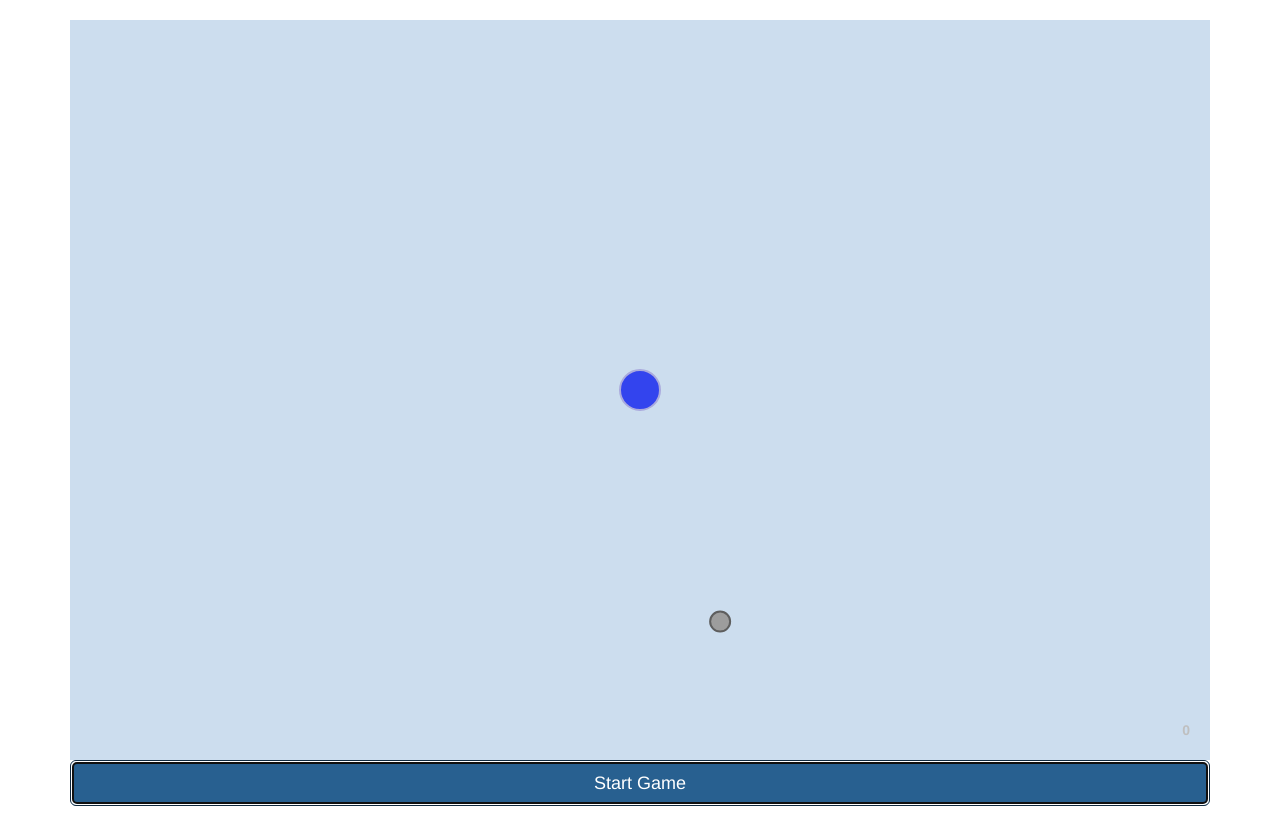
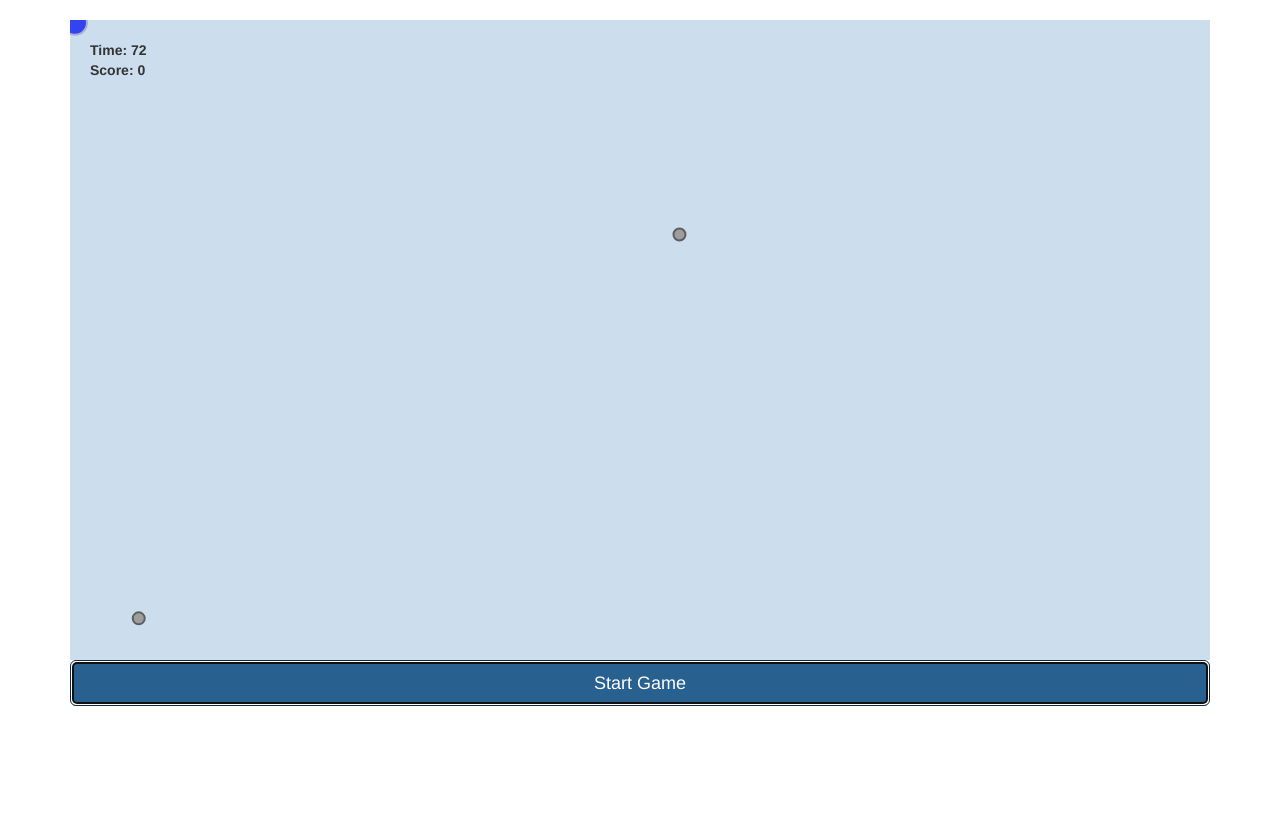
Before and after one commit to Samrasam/evolootion, a plain HTML site: page index.html in a window 1280 px wide. Both pictures are taken after a click on the button "Start Game". After the commit the page ends 800 px from the top, so only its background shows below. Drawn offline with Linux system fonts and the light colour scheme.

Commit message:
game is working, but has heavy performance issues.

```diff
--- a/css/styles.css
+++ b/css/styles.css
@@ -14,23 +14,14 @@ body{
 }
 
 #stage{
-	height: 740px;
+	height: 640px;
 	background-color: #ccddee;
 	position: relative;
 }
 
-#score{
-	position: absolute;
-	font-weight: bold;
-	bottom: 20px;
-	right: 20px;
-	color: rgb(191, 191, 191);
-}
-
-#timer{
+.hud{
 	position: absolute;
 	font-weight: bold;
 	top: 20px;
-	right: 20px;
-	color: rgb(191, 191, 191);
+	left: 20px;
 }
--- a/index.html
+++ b/index.html
@@ -18,17 +18,19 @@
         <script src="js/database_adapter.js" type="text/javascript"></script>
 		<script src="js/game.js" type="text/javascript"></script>
 		<script src="js/models/snake.js" type="text/javascript"></script>
-		<script src="js/models/enemy.js" type="text/javascript"></script>
+		<script src="js/models/food.js" type="text/javascript"></script>
 		<script src="js/app.js" type="text/javascript"></script>
 
 	</head>
 	<body>
 		<div class="container">
 			<div id="stage">
-				<div id="timer"></div>
-				<div id="score">0</div>
+				<div class="hud">
+					<div>Time: <span id="timer"></span></div>
+					<div>Score: <span id="score">0</span></div>
+				</div>
 			</div>
-			<button class="btn btn-lg btn-primary btn-block" id="start">Start Game</button>
+			<button class="btn btn-lg btn-primary btn-block" value="stopped" id="start">Start Game</button>
 		</div>
 	</body>
 </html>
--- a/js/app.js
+++ b/js/app.js
@@ -1,18 +1,18 @@
 /**
  * @authors Robert Donderer, Ruben La Biunda
  */
-var FPS = 15;
+var FPS = 60;
 var stage;
 
 $(document).ready(function() {
 	stage = Raphael("stage");
-    //stage = $('stage');
-    //bonsai.run(stage, {url: 'game.js', width: 980, height: 740});
-	var data				= new Data();
-	//var database_adapter	= new DatabaseAdapter(data);
-	var evolootion	 		= new Game(data);
 
 	$('#start').click(function() {
-        evolootion.start_game()
-    });
+		var data = new Data();
+		//var database_adapter = new DatabaseAdapter(data);
+		var game = new Game(data);
+		game.start_game().bind(game);
+	})
+
+
 });
--- a/js/game.js
+++ b/js/game.js
@@ -3,114 +3,121 @@
  */
 
 Game = (function() {
+    var mouseX = $('#stage').width() / 2,
+        mouseY = $('#stage').height() / 2,
+        padding = 14;
 
 	function Game(data){
 		this.score = data.score;
         this.timer = data.start_time;
         this.spawn_rate = data.spawn_rate;
-        this.enemies = [];
+
+        this.food = [];
+        this.snake = new Snake(12, 0);
 	}
 
 	Game.prototype.start_game = function() {
         console.log('start game');
-        this.snake = new Snake(20, 0);
         this.start_spawn();
         this.mouse_move();
-		//interval = window.setInterval(this.redraw, 1000/FPS);
-		window.setInterval(this.count_down, 100);
+		this.redraw_interval = window.setInterval(this.redraw.bind(this), 1000/FPS);
+		this.count_down_interval = window.setInterval(this.count_down.bind(this), 100);
 	};
 
-    Game.prototype.game_over = function(){
-        console.log("Dein Punktestand: " + this.score);
-        // the stage has to be cleared
-        this.enemies = [];
-    };
-
     Game.prototype.count_down = function(){
-		if (timer == 0) {
-			clearInterval(time_check);
-			game_over();
+		if (this.timer == 0) {
+			this.game_over();
 		}
 		else{
 			this.timer -= 100;
 		}
+        $('#timer').text(this.timer/100);
 	};
 
-    Game.prototype.redraw = function(mouse_x, mouse_y){
-		this.snake.move_to(mouse_x, mouse_y);
+    Game.prototype.redraw = function() {
+        this.snake.moveTo(mouseX, mouseY);
 	};
+
+    Game.prototype.game_over = function(){
+        console.log("game over");
+        // clear all intervals
+        clearInterval(this.count_down_interval);
+        clearInterval(this.spawn_food_interval);
+        clearInterval(this.check_collision_interval);
+        clearInterval(this.remove_food_interval);
+        clearInterval(this.redraw_interval);
+
+        // remove mousemove
+        this.remove_mouse_move();
+
+        // clear the stage
+        this.food = [];
+
+        stage.clear();
+    };
 
 	/////////////////////////////////////////////////////////////////////////////
 	// event handlers
-	/////////////////////////////////////////////////////////////////////////////
     Game.prototype.mouse_move = function(){
-		$('#stage').mousemove(this.mouse_move_handler);
+		$('#stage').mousemove(this.mouse_move_handler.bind(this));
 	};
 
     Game.prototype.mouse_move_handler = function(event){
-        var offset = $(this).offset();
-        var mouse_x = event.pageX - offset.left;
-        var mouse_y = event.pageY - offset.top;
+        var canvas     = $(stage.canvas);
+        var offset      = canvas.offset();
+        mouseX = event.pageX - offset.left;
+        mouseY = event.pageY - offset.top;
+
+        //this.snake.moveTo(mouseX, mouseY);
     };
 
     // removeMouseMove has to delete mouseMove-Events. apparently not in use.
     Game.prototype.remove_mouse_move = function(){
-		console.log("remove_mouse_move");
-		$('#stage').removeEvent('mousemove', this.mouse_move_handler);
+		$('#stage').unbind('mousemove', this.mouse_move_handler);
 	};
 
-    Game.prototype.move_to = function(to_x, to_y, object){
-        this.dx = to_x;
-        this.dy = to_y;
-        var anim = Raphael.animation({'cx' : this.dx, 'cy' : this.dy}, 250);
-        object.animate(anim);
+    Game.prototype.start_spawn = function() {
+        this.spawn_food_interval = window.setInterval(this.spawn_food.bind(this), this.spawn_rate);
+        this.check_collision_interval = window.setInterval(this.check_collision.bind(this), 50);
+        this.remove_food_interval = window.setInterval(this.remove_food.bind(this), 50);
     };
 
-    Game.prototype.start_spawn = function() {
-        window.setInterval(this.spawn_enemy(this.enemies), this.spawn_rate);
-        window.setInterval(this.checkSnakeCollision(this.enemies), 100);
-        window.setInterval(this.remove_enemies(this.enemies), 100);
+    Game.prototype.spawn_food = function() {
+        var pos_x = Math.max(padding, Math.random() * $('#stage').width() - padding);
+        var pos_y = Math.max(padding, Math.random() * $('#stage').height() - padding);
+        var radius = Math.floor((Math.random() * 10) + 3);
+
+        var food = new Food(pos_x, pos_y, radius);
+        this.food.push(food);
     };
 
-    Game.prototype.spawn_enemy = function(enemies) {
-        var pos_x = Math.random() * $('#stage').width();
-        var pos_y = Math.random() * $('#stage').height();
-
-        var enemy = new Enemy(pos_x, pos_y, 10);
-        enemies.push(enemy);
-        return enemies;
-    };
-
-    Game.prototype.checkSnakeCollision = function(enemies){
-        for(var i = 0; i < enemies.length; i++){
-            var current_enemy = enemies[i];
-            console.log(this.snake);
-            var delta_x = this.snake.pos_x - current_enemy.x;
-            var delta_y = this.snake.pos_y - current_enemy.y;
+    Game.prototype.check_collision = function() {
+        for(var i = 0; i < this.food.length; i++){
+            var current_food = this.food[i];
+            var delta_x = this.snake.body.items[0].attr('cx') - current_food.body.attr('cx');
+            var delta_y = this.snake.body.items[0].attr('cy') - current_food.body.attr('cy');
             var delta = Math.sqrt(((delta_x * delta_x) + (delta_y * delta_y)));
-            console.log(delta_x, delta_y);
-            if(delta < this.snake.radius + current_enemy.radius){
-                current_enemy.to_delete = true;
-                this.timer += 700;
+            if(delta < this.snake.radius + current_food.radius){
+                current_food.to_delete = true;
+                this.timer += 1000;
                 this.score += 1;
 
-                // hiermit wird der Score ausgegeben bzw. auf dem GUI angezeigt werden.
-                $('#score').innerHTML = this.score;
+                // show score
+                $('#score').text(this.score);
                 this.snake.add_bodypart();
             }
 
         }
     };
 
-    // clear enemy array
-    Game.prototype.remove_enemies = function(enemies){
-        for (var i = 0; i < enemies.length; i++){
-            if (enemies[i].to_delete){
-                enemies[i].remove();
-                enemies.splice(i,1);
+    // clear food array
+    Game.prototype.remove_food = function(){
+        for (var i = 0; i < this.food.length; i++){
+            if (this.food[i].to_delete){
+                this.food[i].body.remove();
+                this.food.splice(i,1);
             }
         }
-        return enemies;
     };
 
     return Game;
--- a/js/models/Food.js
+++ /dev/null
@@ -1,6 +0,0 @@
-Food = (function() {
-    function Food() {
-    }
-
-    return Food;
-});
--- a/js/models/enemy.js
+++ b/js/models/enemy.js
@@ -1,20 +1,26 @@
-Enemy = (function() {
-    function Enemy (pos_x, pos_y, radius) {
-        this.x = pos_x;
-        this.y = pos_y;
+var Enemy = (function() {
+    function Enemy(radius) {
         this.radius = radius;
-        this.to_delete = false;
+        this.padding = 14;
         this.body = this.draw_body();
     }
 
     Enemy.prototype.draw_body = function() {
         var body = stage.circle(this.x, this.y, this.radius).attr({
-            fill : '#9d9d9d',
-            stroke : '#5e5e5e',
+            fill : '#FF8000',
+            stroke : '#99000',
             'stroke-width' : 2
         });
         return body;
     };
 
+    Enemy.prototype.moveRandom = function() {
+        var posX = Math.max(this.padding, Math.random() * $('#stage').width() - this.padding);
+        var posY = Math.max(this.padding, Math.random() * $('#stage').height() - this.padding);
+        var pos = {x: posX, y: posY, cx: posX, cy: posY};
+
+        body.items[0].stop().animate(pos, 'backOut');
+    };
+
     return Enemy;
-})();
+});
--- /dev/null
+++ b/js/models/food.js
@@ -0,0 +1,20 @@
+var Food = (function() {
+    function Food (pos_x, pos_y, radius) {
+        this.x = pos_x;
+        this.y = pos_y;
+        this.radius = radius;
+        this.to_delete = false;
+        this.body = this.draw_body();
+    }
+
+    Food.prototype.draw_body = function() {
+        var body = stage.circle(this.x, this.y, this.radius).attr({
+            fill : '#9d9d9d',
+            stroke : '#5e5e5e',
+            'stroke-width' : 2
+        });
+        return body;
+    };
+
+    return Food;
+})();
--- a/js/models/snake.js
+++ b/js/models/snake.js
@@ -2,20 +2,20 @@
  * @authors Robert Donderer, Ruben La Biunda
  */
 
-Snake = (function() {
+// Singleton Pattern
+var Snake = (function() {
 	function Snake(radius, number_of_bodies){
-        this.pos_x = ($('#stage').width() / 2);
-        this.pos_y = ($('#stage').height() / 2);
+        this.posX = ($('#stage').width() / 2);
+        this.posY = ($('#stage').height() / 2);
 		this.radius	= radius;
 		this.bodyParts = number_of_bodies;
 		this.body = this.assemble_body();
-		//this.head_pos_x = this.snakeHead.attr('cx');
-		//this.head_pos_y	= this.snakeHead.attr('cy');
-
+		//this.head_posX = this.snakeHead.attr('cx');
+		//this.head_posY	= this.snakeHead.attr('cy');
 }
 
     Snake.prototype.assemble_body = function() {
-        var complete_body = [];
+        var complete_body = stage.set();
         complete_body.push(this.draw_head_part());
         for (var i = 0; i < this.bodyParts; i++) {
             complete_body.push(this.draw_body_part())
@@ -24,92 +24,78 @@ Snake = (function() {
     };
 
 	Snake.prototype.draw_head_part = function(){
-		stage.circle(this.pos_x, this.pos_y, this.radius).attr({
+		var head = stage.circle(
+            this.posX,
+            this.posY,
+            this.radius
+        ).attr({
 			fill : '#34e',
 			stroke : '#aad',
 			'stroke-width' : 2
 		});
+        return head;
 	};
 
     Snake.prototype.draw_body_part = function(){
-			stage.circle(this.pos_x, this.pos_y, this.radius - 5).attr({
+        var body = stage.circle(
+            this.body.items[this.body.items.length-1].attr('cx'),
+            this.body.items[this.body.items.length-1].attr('cx'),
+            this.radius - 5
+        ).attr({
 				fill : '#34e',
 				stroke : '#aad',
 				'stroke-width' : 2
 			});
-	};
-
-    Snake.prototype.move_to = function(toX, toY){
-		this.dx = toX - this.x_pos;
-		this.dy = toY - this.y_pos;
-		v_logicGame.moveTo(this.dx, this.dy, this.snakeHead);
-
-		for (var i=0; i < this.body.length; i++){
-			if(i == 0){
-				this.body_move_to(this.snakeHead.attr('cx'),this.snakeHead.attr('cy'), i);
-			}
-			else{
-				this.body_move_to(this.body[i-1].attr('cx'),this.body[i-1].attr('cy'), i);
-			}
-		}
-	};
-
-    Snake.prototype.body_move_to = function(toX, toY){
-		this.dx = toX - this.x_pos;
-		this.dy = toY - this.y_pos;
-
-		// v_logicGame.follow(this.dx, this.dy, this.body);
-
+        return body;
 	};
 
     Snake.prototype.add_bodypart = function(){
-        this.body.push();
+        this.body.items.push(this.draw_body_part());
         return this.body
 	};
 
-    Snake.prototype.snake_movement = function() {
-        dragSegment(0, mouseX, mouseY);
-        var i;
-        for(i = 0; i < x.length-1; i++) {
-            dragSegment(i+1, x[i], y[i]);
+    Snake.prototype.moveTo = function(mouseX, mouseY) {
+
+        // unit vector calculation
+        var headX = this.body.items[0].attr('cx');
+        var headY = this.body.items[0].attr('cy');
+        var x = mouseX - headX;
+        var y = mouseY - headY;
+        var speed = this.radius;
+        var magnitude = Math.sqrt(x * x + y * y);
+        var newX = x / magnitude * speed;
+        var newY = y / magnitude * speed;
+
+        if (Math.abs(x) < 3 || Math.abs(y) < 3) {
+            // do nothing
         }
-    };
+        else {
+            for (var i = 0, j = this.body.items.length; i < j; i++) {
+                // head move to mouse WITH FIXED SPEED!!!
+                if (i == 0) {
+                    var posHead = {
+                        x: headX + newX,
+                        y: headY + newY,
+                        cx: headX + newX,
+                        cy: headY + newY
+                    };
 
-    Snake.prototype.dragSegment = function(i, xin, yin) {
-        dx = xin - x[i];
-        dy = yin - y[i];
-        angle = atan2(dy, dx);
-        x[i] = xin - cos(angle) * segLength;
-        y[i] = yin - sin(angle) * segLength;
-        //stroke(23, 79, 4, 220);
+                    this.body.items[i].animate(posHead)
+                }
+                // body follow previous body WITH DISTANCE!!!
+                else {
+                    var previousPart = this.body.items[i-1];
 
-        pushMatrix();
-        translate(x[i], y[i]);
-        rotate(angle);
-
-        if ( i == x.length - 1 )
-        {
-            fill( c );
-            noStroke();
-            beginShape(TRIANGLES);
-            vertex(0, 5);
-            vertex(-2 * segLength, 0);
-            vertex(0, -5);
-            endShape();
+                    var posBody = {
+                        x: previousPart.attr('x'),
+                        y: previousPart.attr('y'),
+                        cx: previousPart.attr('cx'),
+                        cy: previousPart.attr('cy')
+                    };
+                    this.body.items[i].animate(posBody)
+                }
+            }
         }
-
-        if ( i == 0 )
-        {
-            // stroke(0, 255);
-            noStroke();
-            fill(0, 255);
-            ellipse(segLength, -2, 3, 3);
-            ellipse(segLength, 2, 3, 3);
-            //point(segLength, -2);
-            //point(segLength, 2);
-        }
-
-        popMatrix();
     };
 
     return Snake;
```
